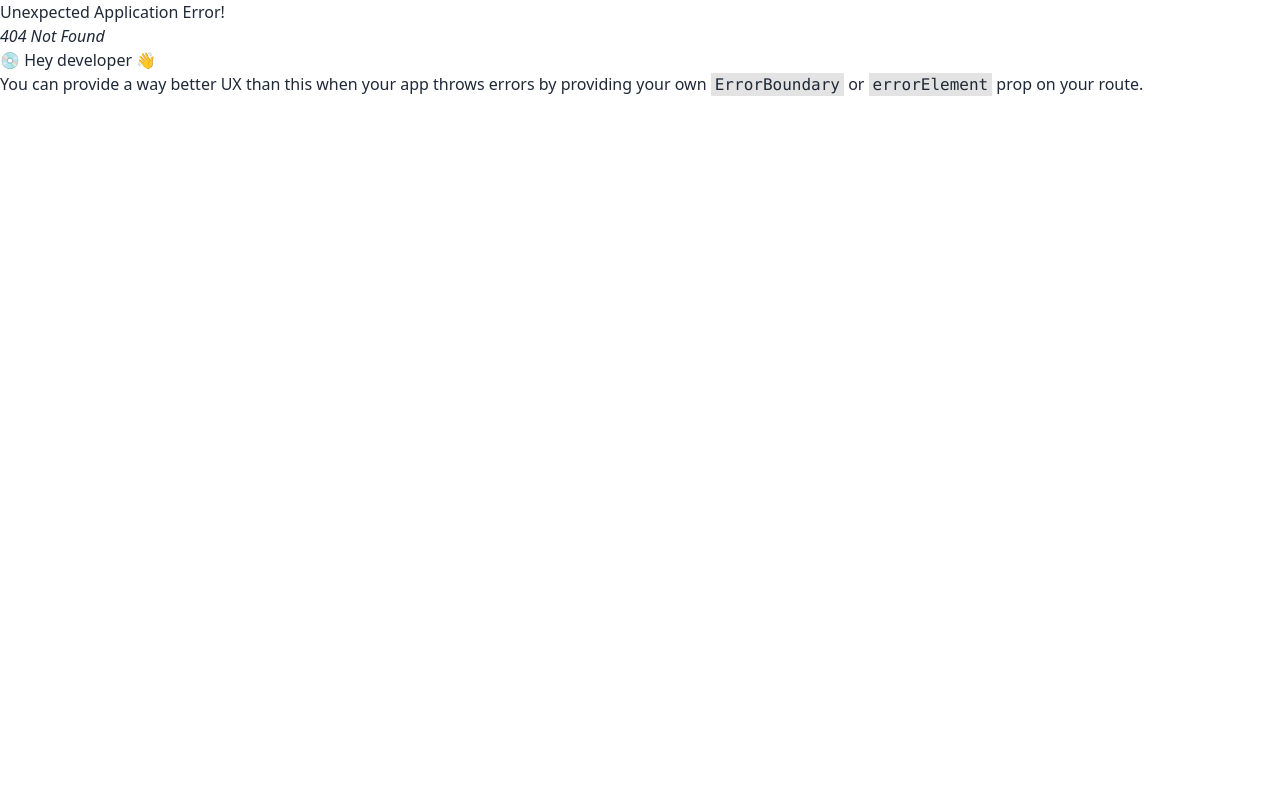
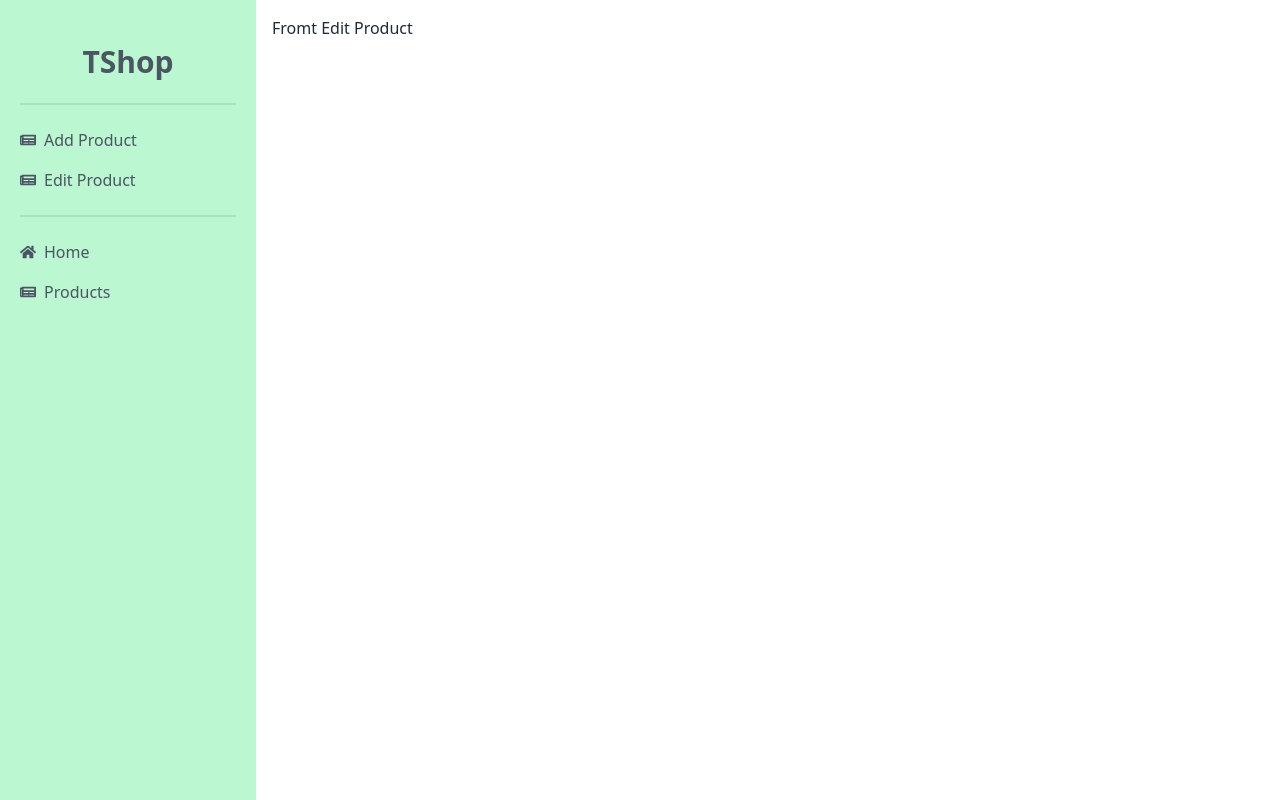
Before and after one commit to Tufazzul1/nexbell-task-client, a React (Vite) app: page /dashboard/products/edit in a window 1280 px wide. Before the commit this address had no page. Built offline with nearby package versions, Linux system fonts and the light colour scheme.

Commit message:
created dashborad

```diff
--- /dev/null
+++ b/src/pages/Dashboard/Dashboard.jsx
@@ -0,0 +1,99 @@
+import { FaHome, FaNewspaper } from "react-icons/fa";
+import { Link, NavLink, Outlet } from "react-router-dom";
+import { useState, useEffect } from "react";
+
+const Dashboard = () => {
+    const [sidebarOpen, setSidebarOpen] = useState(false);
+
+
+    useEffect(() => {
+        const handleClickOutside = (event) => {
+            if (!event.target.closest('.sidebar') && sidebarOpen) {
+                setSidebarOpen(false);
+            }
+        };
+
+        document.addEventListener('mousedown', handleClickOutside);
+
+        return () => {
+            document.removeEventListener('mousedown', handleClickOutside);
+        };
+    }, [sidebarOpen]);
+
+    return (
+        <div className="flex flex-col md:flex-row min-h-screen">
+            {/* Sidebar */}
+            <div
+                className={`sidebar fixed z-20 top-0 left-0 h-full bg-green-200 text-gray-600 p-5 transition-transform duration-300 ease-in-out ${sidebarOpen ? "translate-x-0" : "-translate-x-full"
+                    } md:translate-x-0 md:relative md:w-[20%] min-h-screen`}
+            >
+                <Link to={'/'} className="text-xl md:text-3xl flex justify-center font-bold mt-6">
+                    TShop
+                </Link>
+
+                <div className="divider"></div>
+
+                {/* Sidebar links for adding and editing products */}
+                <ul className="space-y-4">
+                    <li>
+                        <NavLink
+                            onClick={() => setSidebarOpen(false)}
+                            className={"flex gap-2 items-center"} to={'/dashboard/products/add'}>
+                            <FaNewspaper />
+                            Add Product
+                        </NavLink>
+                    </li>
+                    <li>
+                        <NavLink
+                            onClick={() => setSidebarOpen(false)}
+                            className={"flex gap-2 items-center"} to={'/dashboard/products/edit'}>
+                            <FaNewspaper />
+                            Edit Product
+                        </NavLink>
+                    </li>
+                </ul>
+
+                <div className="divider"></div>
+
+                {/* Shared navigation links */}
+                <ul className="space-y-4">
+                    <li>
+                        <NavLink
+                            onClick={() => setSidebarOpen(false)}
+                            className={"flex gap-2 items-center"} to={'/'}>
+                            <FaHome />
+                            Home
+                        </NavLink>
+                    </li>
+                    <li>
+                        <NavLink
+                            onClick={() => setSidebarOpen(false)}
+                            className={"flex gap-2 items-center"} to={'/products'}>
+                            <FaNewspaper />
+                            Products
+                        </NavLink>
+                    </li>
+                </ul>
+            </div>
+
+            {/* Mobile Menu Button */}
+            <div className="md:hidden flex justify-between items-center p-4 bg-green-200">
+                <button
+                    onClick={() => setSidebarOpen(!sidebarOpen)}
+                    className="text-gray-800">
+                    {sidebarOpen ? "Close" : "Menu"}
+                </button>
+                <Link to={'/'} className="text-2xl font-bold">
+                    TShop
+                </Link>
+            </div>
+
+            {/* Main Content */}
+            <div className="flex-1 p-4 mt-16 md:mt-0">
+                <Outlet />
+            </div>
+        </div>
+    );
+};
+
+export default Dashboard;
--- a/src/shared/Navbar.jsx
+++ b/src/shared/Navbar.jsx
@@ -26,16 +26,22 @@ const Navbar = () => {
                             className="menu menu-sm dropdown-content bg-base-100 rounded-box z-[1] mt-3 w-52 p-2 shadow">
                             <li><Link to={'/'}>Home</Link></li>
                             <li><Link to={'/products'}>Products</Link></li>
+                            <div>
+                                <Link to={'/dashboard'}><button className="btn btn-sm">Dashboard</button></Link>
+                            </div>
+                        </ul>
 
-                        </ul>
                     </div>
                     <a className="btn btn-ghost text-xl font-extrabold">TShopp</a>
                 </div>
-                <div className="navbar-end hidden lg:flex">
+                <div className="navbar-end hidden lg:flex gap-4">
                     <ul className="menu menu-horizontal px-1">
-                    <li><Link to={'/'}>Home</Link></li>
-                    <li><Link to={'/products'}>Products</Link></li>
+                        <li><Link to={'/'}>Home</Link></li>
+                        <li><Link to={'/products'}>Products</Link></li>
                     </ul>
+                    <div>
+                        <Link to={'/dashboard'}><button className="btn btn-sm">Dashboard</button></Link>
+                    </div>
                 </div>
             </div>
         </div>
```
Also changed, not shown: src/main.jsx (+15 -8 lines).
